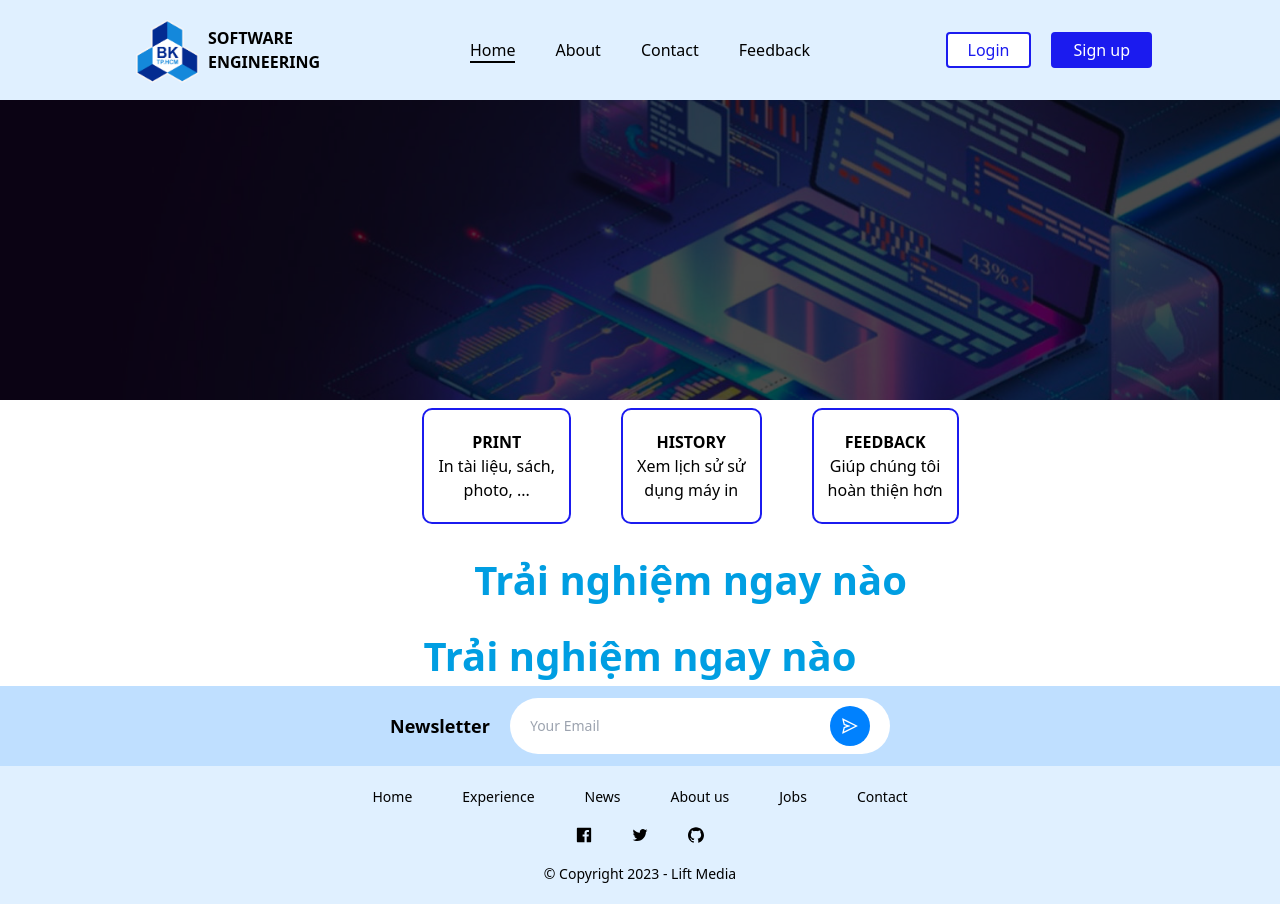
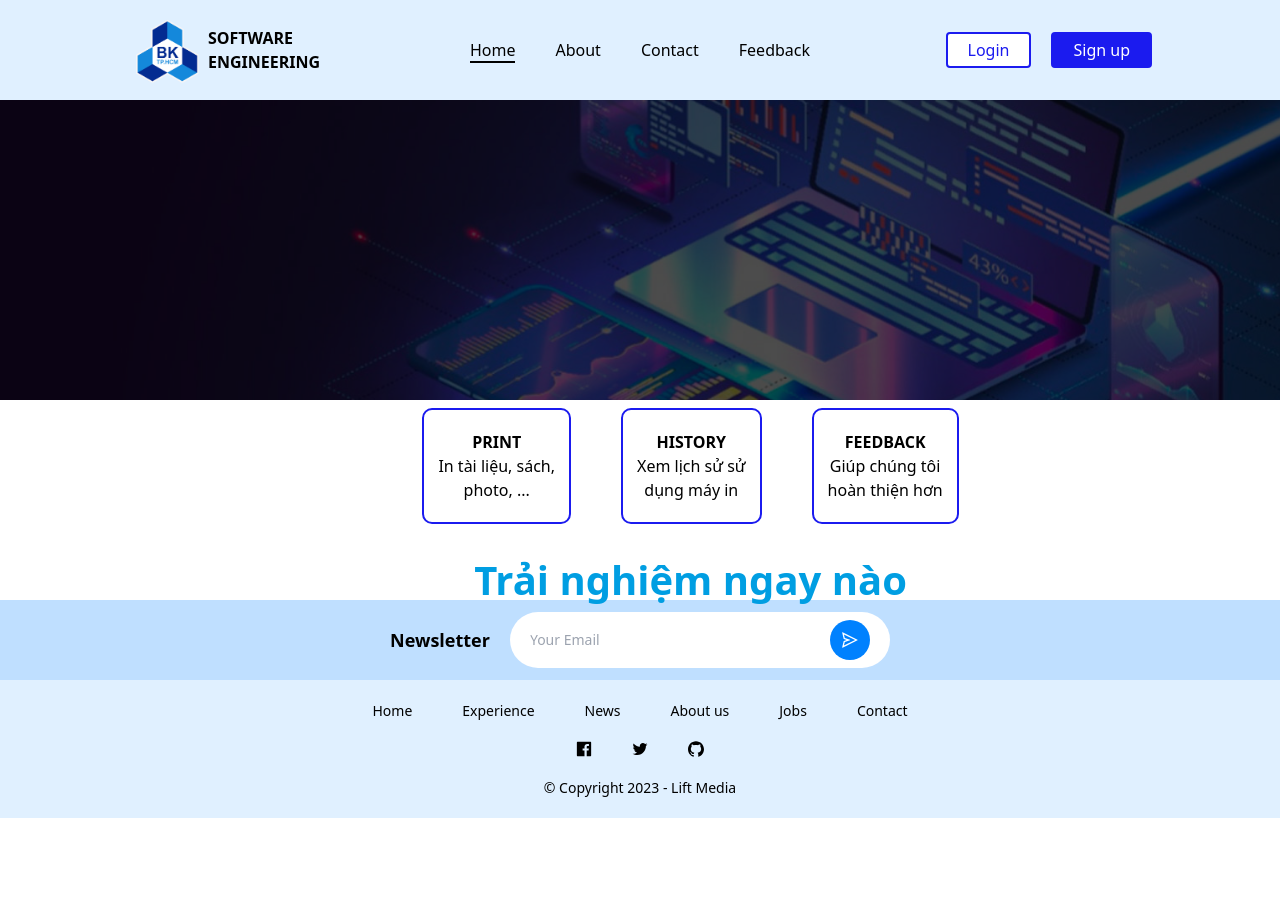
Before and after one commit to SyThanh11/cnpm_project, a React (Vite) app in the folder views/: page /user in a window 1280 px wide. After the commit the page ends 818 px from the top, so only its background shows below. Built offline with nearby package versions, Linux system fonts and the light colour scheme.

Commit message:
Merge remote-tracking branch 'origin/fix_conflict'

```diff
--- a/views/src/components/templates/UserTemplate.tsx
+++ b/views/src/components/templates/UserTemplate.tsx
@@ -1,7 +1,5 @@
 import { PATH } from 'constant/config';
 import { useNavigate } from 'react-router-dom'
-import Modal from "./FeedbackModal";
-import React from "react";
 import Modal from "./FeedbackModal";
 import React from "react";
 
@@ -45,12 +43,6 @@ export const UserTemplate = () => {
                 </>
             </Modal>
         </div>
-        <h1 className="text-center text-[40px] font-bold pt-26 text-[#009EE2]">Trải nghiệm ngay nào</h1>
-        <Modal isOpen={open} onClose={handleClose}>
-            <>
-                <h1>STUPID MODAL</h1>
-            </>
-        </Modal>
     </div>
   )
 }
```
